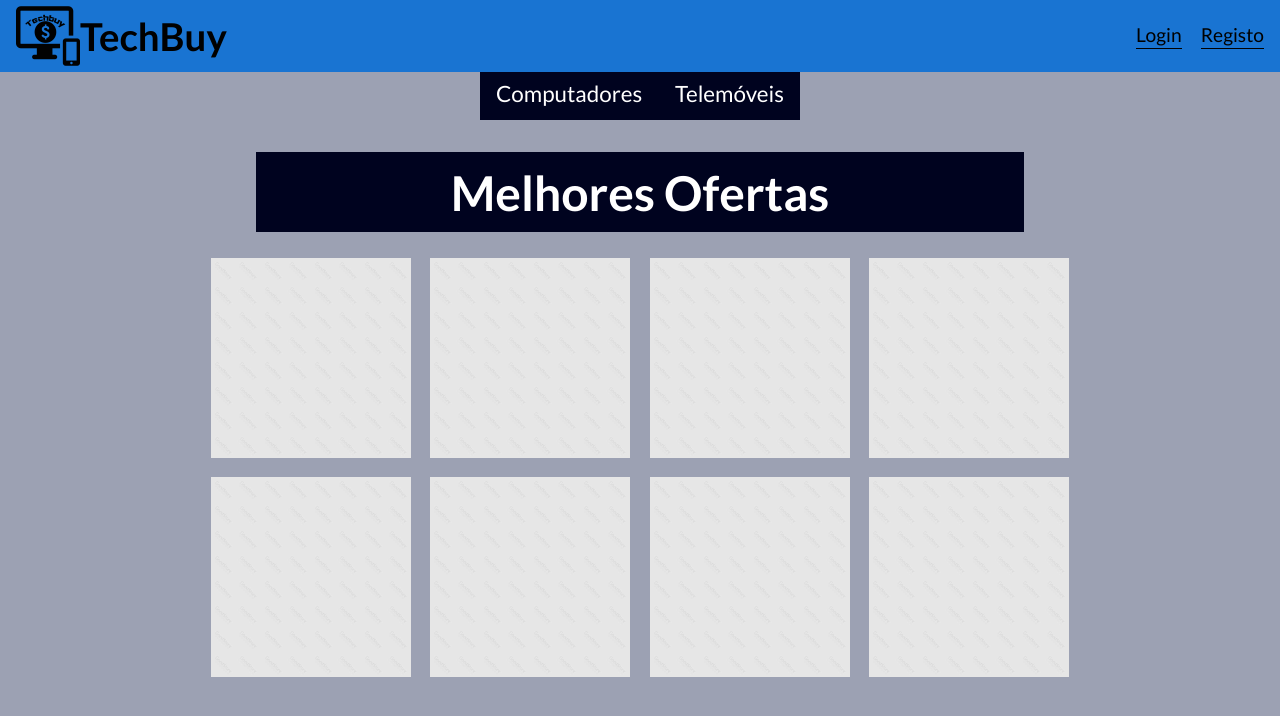
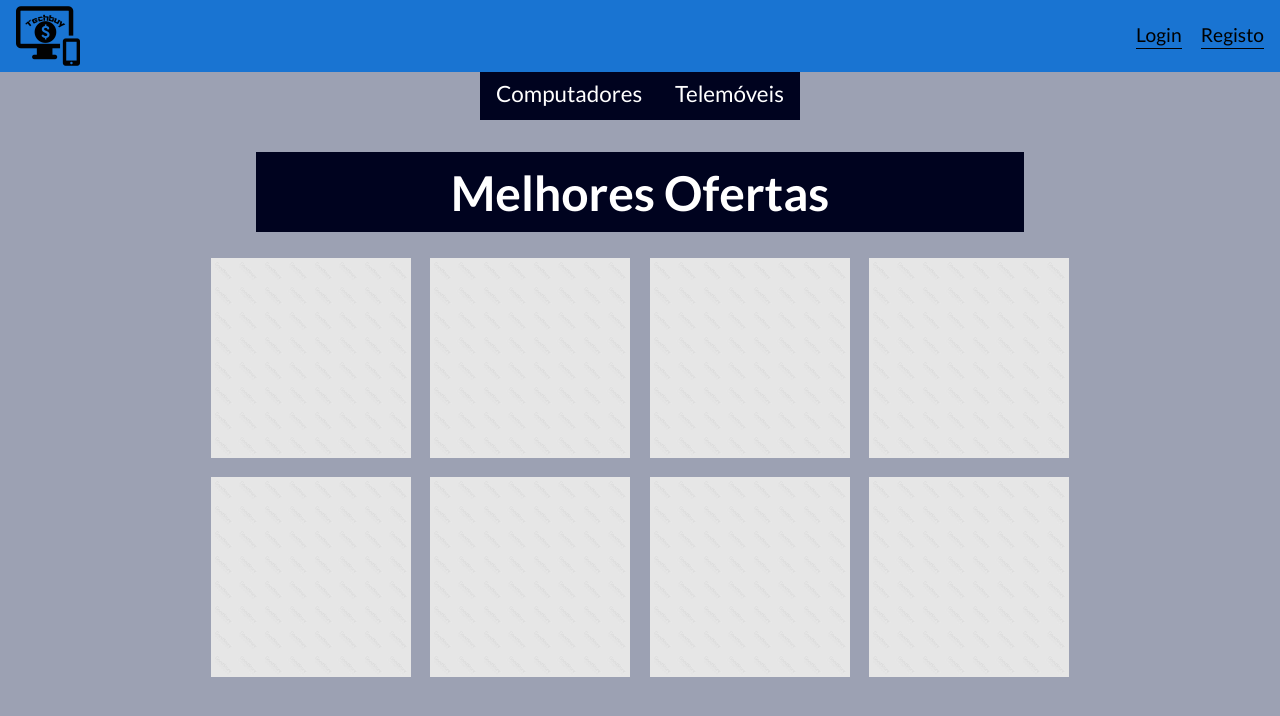
Before and after one commit to joanaportugal/TechBuy, a plain HTML site: page index.html in a window 1280 px wide. Drawn offline with Linux system fonts and the light colour scheme.

Commit message:
fix: index page

```diff
--- a/index.html
+++ b/index.html
@@ -10,10 +10,7 @@
   </head>
   <body>
     <header>
-      <div id="logo">
-        <img src="./images/icon.png" alt="TechBuy icon" />
-        <h1>TechBuy</h1>
-      </div>
+      <img src="./images/icon.png" alt="TechBuy icon" />
 
       <nav>
         <ul>
--- a/styles.css
+++ b/styles.css
@@ -30,19 +30,10 @@ header {
   justify-content: space-between;
 }
 
-#logo {
-  display: flex;
-  align-items: center;
-}
-
-#logo img {
+header img {
   width: 4rem;
   height: 4rem;
   margin-left: 1rem;
-}
-
-#logo h1 {
-  font-size: 1.8rem;
 }
 
 header nav {
```
